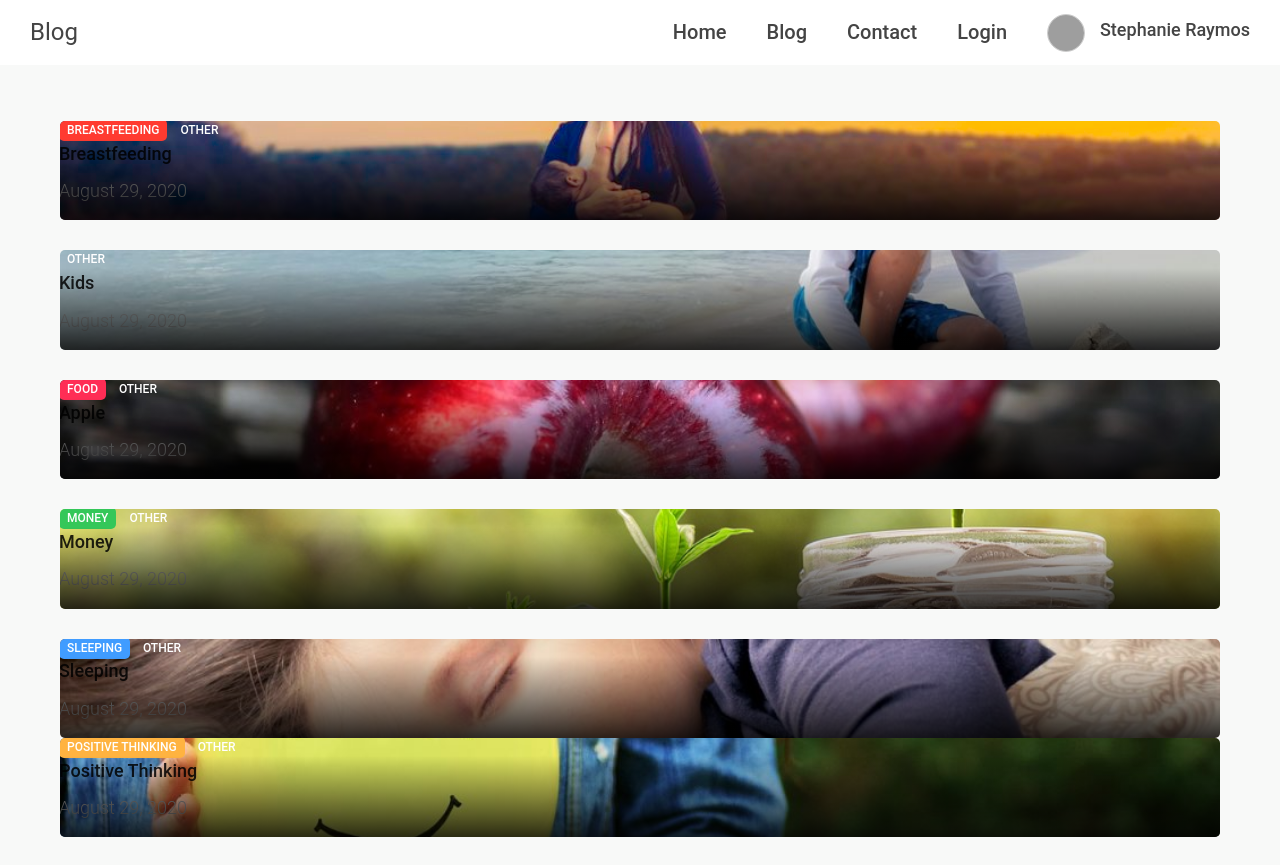
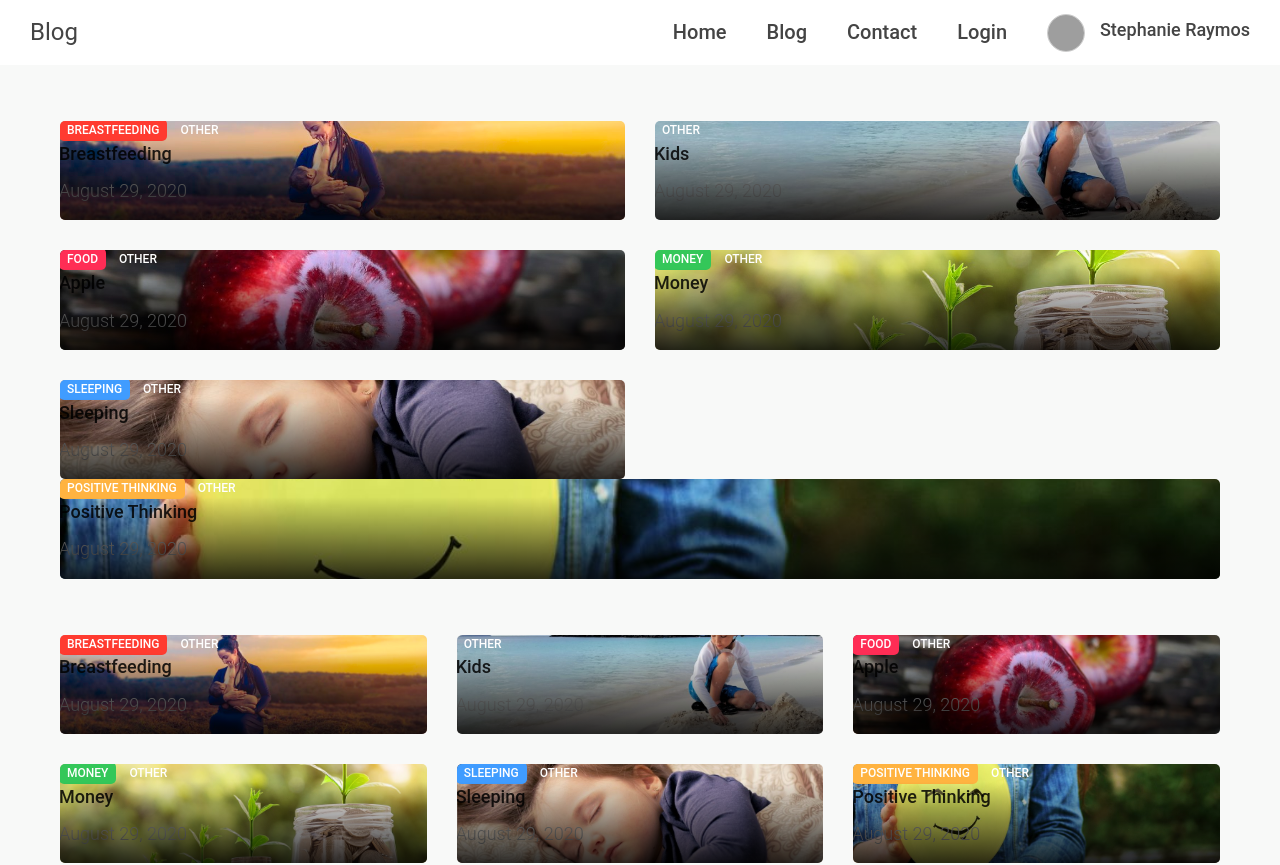
Before and after one commit to stephanieraymos/blog, a React (Create React App) app: page /home in a window 1280 px wide. Shown: the top 865 px of the page. Built offline with nearby package versions, Linux system fonts and the light colour scheme; grey boxes are pictures that could not be loaded.

Commit message:
Fixed column error

```diff
--- a/src/Components/common/post-masonry.js
+++ b/src/Components/common/post-masonry.js
@@ -1,9 +1,9 @@
 import React from 'react'
-import {MasonryPost} from '.'
+import { MasonryPost } from './'
 
 export default function PostMasonry({posts, columns, tagsOnTop}) {
     return (
-        <section className="masonry" style={{gridTemplateColumns: `repeat(${columns}, min<max(275px, 1fr))`}}>
+        <section className="masonry" style={{gridTemplateColumns: `repeat(${columns}, minmax(275px, 1fr))`}}>
            { posts.map((post, index) =>
             <MasonryPost {...{post, index, tagsOnTop, key: index}} />
            )}
```
